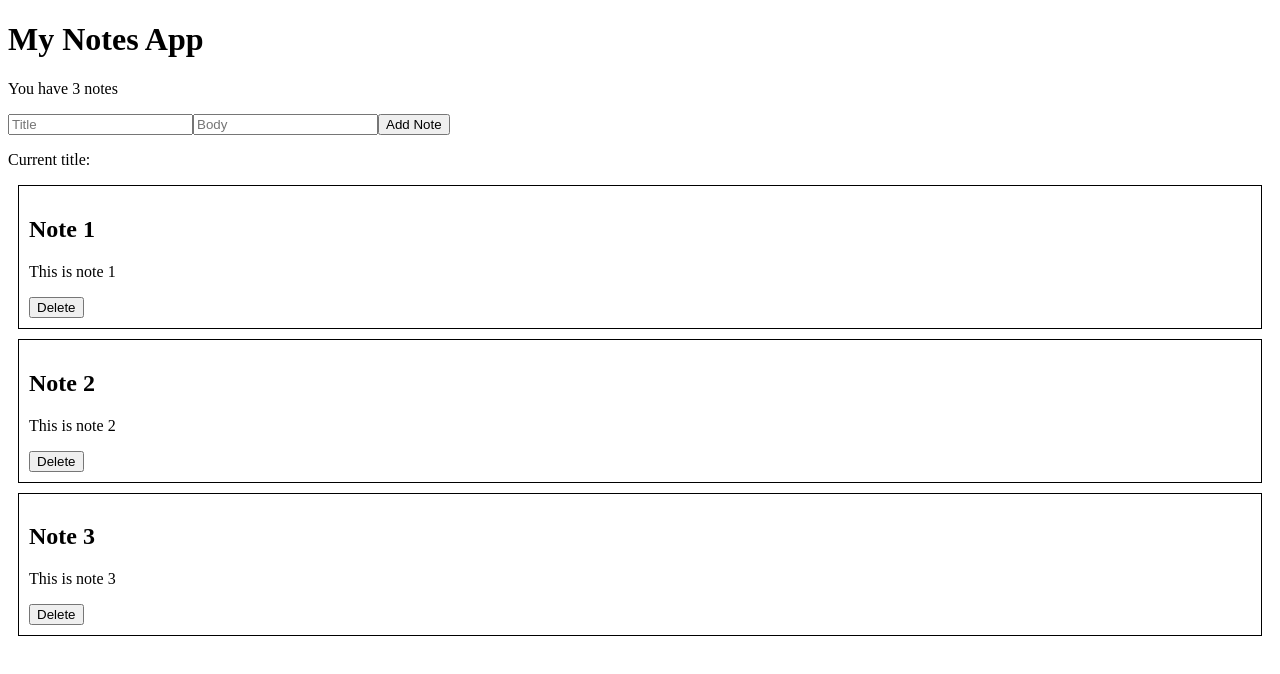
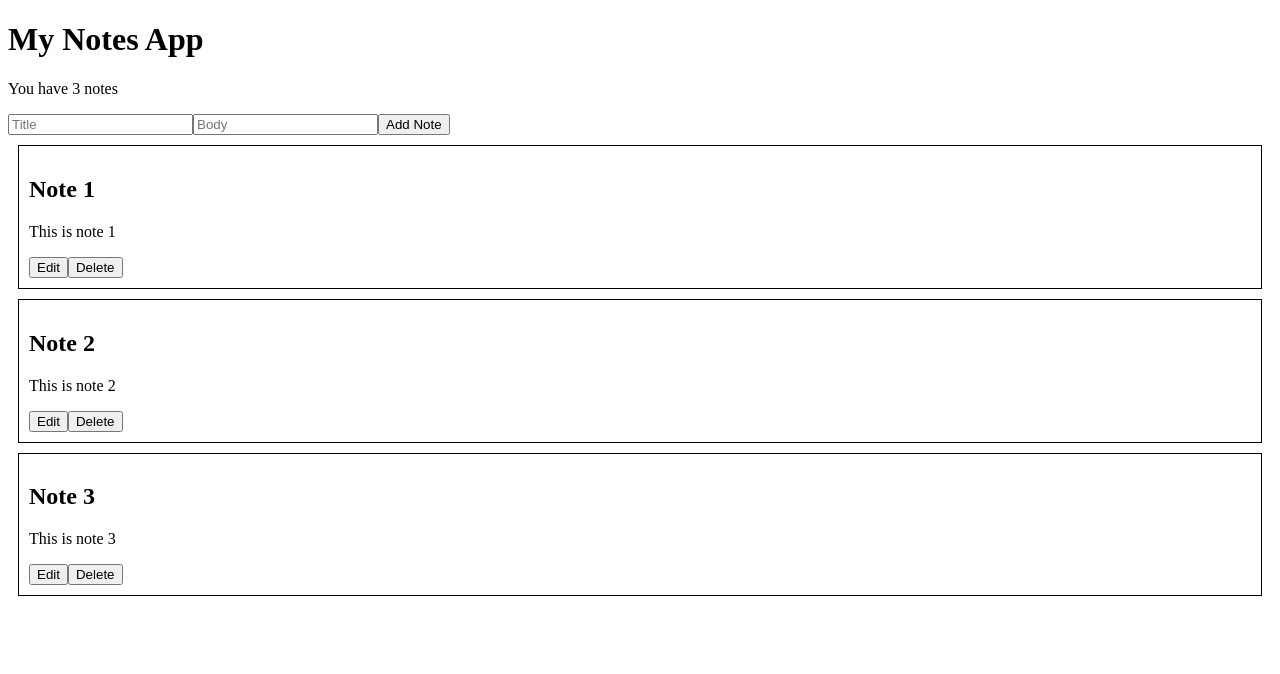
Before and after one commit to AVictor10/Noted, a React (Vite) app in the folder notes-frontend/: page / in a window 1280 px wide. Shown: the top 674 px of the page. Built offline with nearby package versions, Linux system fonts and the light colour scheme.

Commit message:
Add Edit/Update functionality to notes app

```diff
--- a/notes-frontend/src/App.jsx
+++ b/notes-frontend/src/App.jsx
@@ -9,6 +9,7 @@ function App() {
 
 const[title,setTitle]=useState('')
 const[body,setBody]=useState('')
+const[editingId, setEditingId]=useState(null)
 
 function handleAddNote() {
   const newNote = { id: Date.now(), title: title, body: body }
@@ -21,6 +22,20 @@ function handleDeleteNote(id) {
   setNotes(notes.filter((note) => note.id !== id))
 }
 
+function handleEditNote(note){
+  setEditingId(note.id)
+  setTitle(note.title)
+  setBody(note.body)
+}
+
+function handleUpdateNote(){
+   setNotes(notes.map((note) =>
+    note.id === editingId ? { ...note, title: title, body: body } : note
+  ))
+  setEditingId(null)
+  setTitle('')
+  setBody('')
+}
 
 return (
     <div>
@@ -38,13 +53,16 @@ return (
        value={body}
        onChange={(e) => setBody(e.target.value)}></input>
 
-      <button onClick={handleAddNote}>Add Note</button>
-      <p>Current title: {title}</p>
+      <button onClick={editingId ? handleUpdateNote : handleAddNote}>
+           {editingId ? 'Update Note' : 'Add Note'}
+      </button>
+
     <div>
         {notes.map((note) =>(
             <div key={note.id} style={{border: '1px solid black', margin: '10px', padding: '10px'}}>
                 <h2>{note.title}</h2>
                 <p>{note.body}</p>
+                <button onClick={() => handleEditNote(note)}>Edit</button>
                 <button onClick={() => handleDeleteNote(note.id)}>Delete</button>
             </div>
         ))}
```
